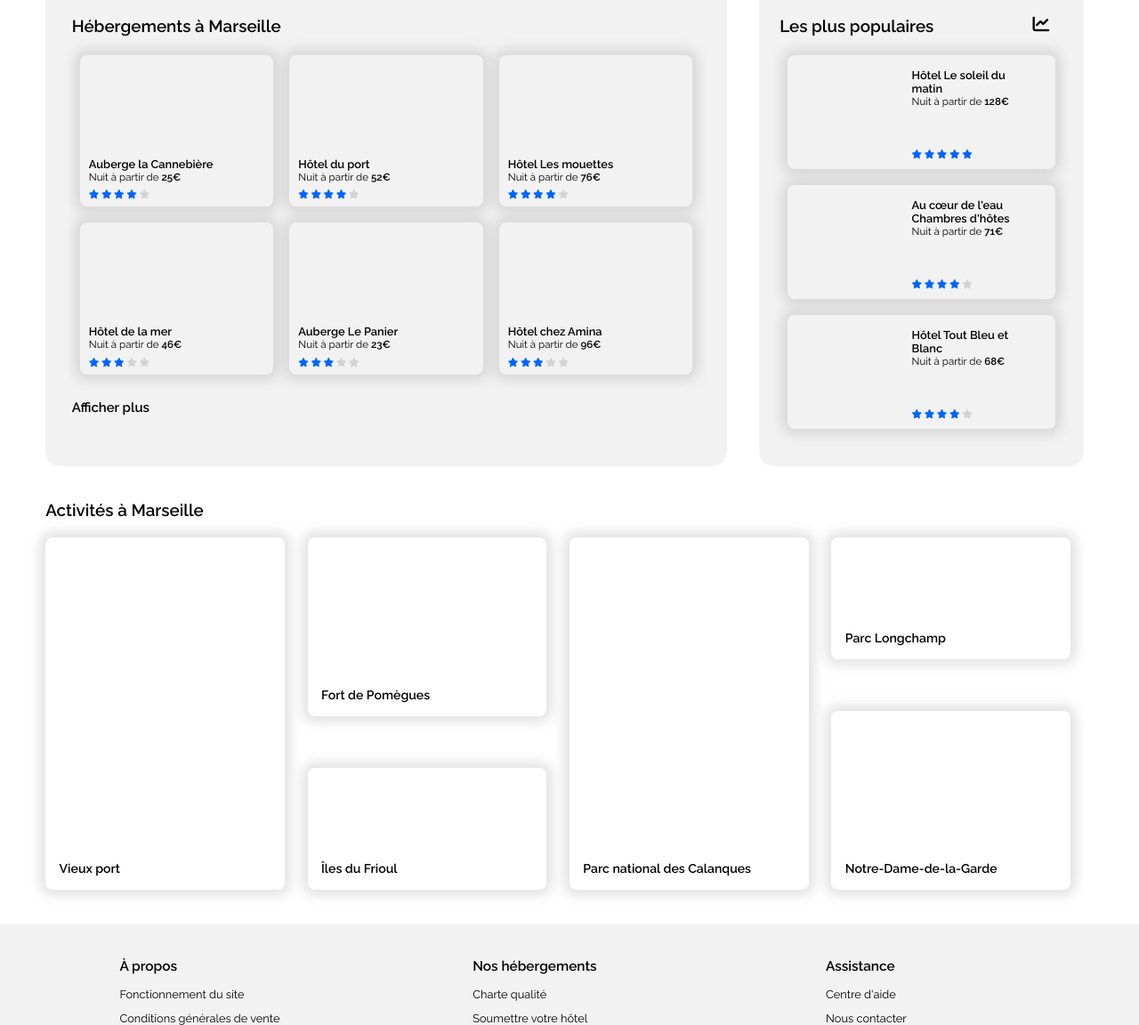
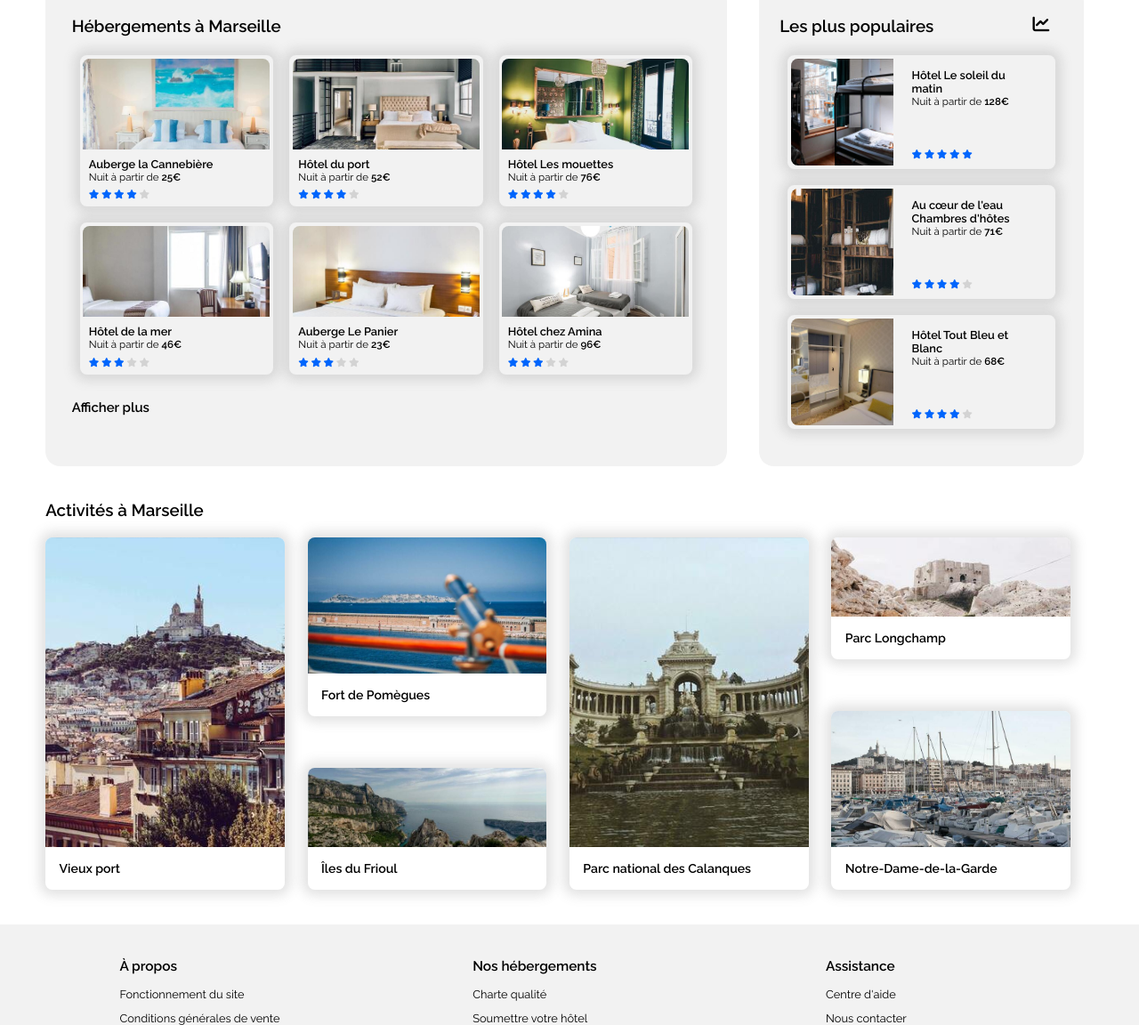
Before and after one commit to thibautizard/book_reservia, a website: page index.html in a window 1280 px wide. Shown: the part 384-1536 px from the top of the page at 89% size. Drawn offline with nearby package versions, Linux system fonts and the light colour scheme.

Commit message:
Modifs pour intégrer les images

```diff
--- a/index.html
+++ b/index.html
@@ -86,7 +86,8 @@
 
                         <a href="#">
                         <div class="miniature miniature--suggestions">
-                                <div class="miniature__image miniature--suggestions__image"> </div>
+                                <div class="miniature__image miniature--suggestions__image" style='background: url("images/hebergements/4_small/annie-spratt-Eg1qcIitAuA-unsplash.jpg"); background-size:cover; background-position: center;'>
+                                </div>
                                 <div class="miniature__description miniature--suggestions__description">
                                     <p class=""> <b> Auberge la Cannebière </b> </p>
                                     <p> Nuit à partir de <b>25€</b></p>
@@ -103,7 +104,7 @@
 
                         <a href="#">
                         <div class="miniature miniature--suggestions">
-                            <div class="miniature__image miniature--suggestions__image"> </div>
+                            <div class="miniature__image miniature--suggestions__image" style='background: url("images/hebergements/4_small/aw-creative-VGs8z60yT2c-unsplash.jpg"); background-size:cover; background-position: center;'> </div>
                             <div class="miniature__description miniature--suggestions__description">
                                 <p> <b> Hôtel du port </b> </p>
                                 <p> Nuit à partir de <b>52€</b></p>
@@ -121,7 +122,7 @@
 
                         <a href="#">
                         <div class="miniature miniature--suggestions">
-                            <div class="miniature__image miniature--suggestions__image"> </div>
+                            <div class="miniature__image miniature--suggestions__image" style='background: url("images/hebergements/4_small/emile-guillemot-Bj_rcSC5XfE-unsplash.jpg"); background-size:cover; background-position: center;'> </div>
                             <div class="miniature__description miniature--suggestions__description">
                                 <p> <b> Hôtel Les mouettes </b> </p>
                                 <p> Nuit à partir de <b>76€</b></p>
@@ -138,8 +139,8 @@
 
                         <a href="#">
                             <div class="miniature miniature--suggestions">
-                                <div class="miniature__image miniature--suggestions__image"> </div>
-                                <div class="miniature__description miniature--suggestions__description">
+                                <div class="miniature__image miniature--suggestions__image" style='background: url("images/hebergements/4_small/febrian-zakaria-M6S1WvfW68A-unsplash.jpg"); background-size:cover; background-position: center'> </div>
+                                <div class="miniature__description miniature--suggestions__description" >
                                     <p> <b> Hôtel de la mer </b> </p>
                                     <p> Nuit à partir de <b>46€</b></p>
                                     <div class="stars">
@@ -155,7 +156,7 @@
 
                         <a href="#">
                         <div class="miniature miniature--suggestions">
-                            <div class="miniature__image miniature--suggestions__image"> </div>
+                            <div class="miniature__image miniature--suggestions__image" style='background: url("images/hebergements/4_small/febrian-zakaria-sjvU0THccQA-unsplash.jpg"); background-size:cover; background-position: center'> </div>
                             <div class="miniature__description miniature--suggestions__description">
                                 <p> <b> Auberge Le Panier </b> </p>
                                 <p> Nuit à partir de <b>23€</b></p>
@@ -172,7 +173,7 @@
 
                         <a href="#">
                         <div class="miniature miniature--suggestions">
-                            <div class="miniature__image miniature--suggestions__image"> </div>
+                            <div class="miniature__image miniature--suggestions__image" style='background: url("images/hebergements/4_small/fred-kleber-gTbaxaVLvsg-unsplash.jpg"); background-size:cover; background-position: center'> </div>
                             <div class="miniature__description miniature--suggestions__description">
                                 <p> <b> Hôtel chez Amina </b> </p>
                                 <p> Nuit à partir de <b>96€</b></p>
@@ -203,7 +204,7 @@
                         <a href="#">
                         <div class="miniature miniature--populars">
 
-                            <div class="miniature__image miniature--populars__image"> </div>
+                            <div class="miniature__image miniature--populars__image" style='background: url("images/hebergements/4_small/marcus-loke-WQJvWU_HZFo-unsplash.jpg"); background-size:cover; background-position: center'> </div>
                             <div class="miniature__description miniature--populars__description">
                                 <div class="miniature__description-precisions">
                                 <p> <b> Hôtel Le soleil du matin </b> </p>
@@ -224,7 +225,7 @@
 
                         <a href="#">
                         <div class="miniature miniature--populars">
-                            <div class="miniature__image miniature--populars__image"> </div>
+                            <div class="miniature__image miniature--populars__image" style='background: url("images/hebergements/4_small/nicate-lee-kT-ZyaiwBe0-unsplash.jpg"); background-size:cover; background-position: center'> </div>
                             <div class="miniature__description miniature--populars__description">
                                 <div class="miniature__description-precisions">
                                     <p> <b> Au cœur de l'eau Chambres d'hôtes </b> </p>
@@ -245,7 +246,7 @@
                         <a href="#">
                         <div class="miniature miniature--populars">
 
-                            <div class="miniature__image miniature--populars__image"> </div>
+                            <div class="miniature__image miniature--populars__image" style='background: url("images/hebergements/4_small/reisetopia-B8WIgxA_PFU-unsplash.jpg"); background-size:cover; background-position: center'> </div>
                             <div class="miniature__description miniature--populars__description">
 
                                 <div class="miniature__description-precisions">
@@ -281,7 +282,7 @@
                         <a href="#">
                         <div class="miniature miniature--activities">
 
-                                <div class="miniature__image miniature--activities__image miniature--activities__image--l"> </div>
+                                <div class="miniature__image miniature--activities__image miniature--activities__image--l" style='background: url("images/activites/4_small/florian-wehde-xW9e8gdotxI-unsplash.jpg"); background-size:cover; background-position: center'> </div>
                                 <div class="miniature__description miniature--activities__description">
                                 <b> Vieux port </b>
                                 </div>
@@ -292,7 +293,7 @@
                         <a href="#">
                         <div class="miniature miniature--activities">
 
-                            <div class="miniature__image miniature--activities__image miniature--activities__image--m"> </div>
+                            <div class="miniature__image miniature--activities__image miniature--activities__image--m" style='background: url("images/activites/4_small/kevin-hikari-rV_Qd1l-VXg-unsplash.jpg"); background-size:cover; background-position: center'> </div>
                             <div class="miniature__description miniature--activities__description">
                             <b> Fort de Pomègues </b>
                             </div>
@@ -303,7 +304,7 @@
                         <a href="#">
                         <div class="miniature miniature--activities">
 
-                                <div class="miniature__image miniature--activities__image miniature--activities__image--s"> </div>
+                                <div class="miniature__image miniature--activities__image miniature--activities__image--s" style='background: url("images/activites/4_small/kilyan-sockalingum-NR8-cBCN3aI-unsplash.jpg"); background-size:cover; background-position: center'> </div>
                                 <div class="miniature__description miniature--activities__description">
                                 <b> Îles du Frioul </b>
                                 </div>
@@ -313,7 +314,7 @@
                         <a href="#">
                         <div class="miniature miniature--activities">
 
-                            <div class="miniature__image miniature--activities__image miniature--activities__image--l"> </div>
+                            <div class="miniature__image miniature--activities__image miniature--activities__image--l" style='background: url("images/activites/4_small/lena-paulin-wH2-EJoDcV0-unsplash.jpg"); background-size:cover; background-position: center'> </div>
                             <div class="miniature__description miniature--activities__description">
                             <b> Parc national des Calanques </b>
                             </div>
@@ -323,7 +324,7 @@
                         <a href="#">
                         <div class="miniature miniature--activities">
 
-                            <div class="miniature__image miniature--activities__image miniature--activities__image--s"> </div>
+                            <div class="miniature__image miniature--activities__image miniature--activities__image--s" style='background: url("images/activites/4_small/paul-hermann-QFTrLdQIRhI-unsplash.jpg"); background-size:cover; background-position: center'> </div>
                             <div class="miniature__description miniature--activities__description">
                             <b> Parc Longchamp </b>
                             </div>
@@ -333,7 +334,7 @@
                         <a href="#">
                         <div class="miniature miniature--activities">
 
-                            <div class="miniature__image miniature--activities__image miniature--activities__image--m"> </div>
+                            <div class="miniature__image miniature--activities__image miniature--activities__image--m" style='background: url("images/activites/4_small/reno-laithienne-QUgJhdY5Fyk-unsplash.jpg"); background-size:cover; background-position: center'> </div>
                             <div class="miniature__description miniature--activities__description">
                             <b> Notre-Dame-de-la-Garde </b>
                             </div>
--- a/sass/components/_miniature.scss
+++ b/sass/components/_miniature.scss
@@ -86,6 +86,9 @@
         &__image{
             height: 8vw;
             border-radius: $radiusDesktop $radiusDesktop 0 0;
+
+            background-position: center !important;
+            background-size: cover !important;
 
             @include mobile-only {
                 height: 30vw;
```
Also changed, not shown: sass/main.css (added), 1 other file.
